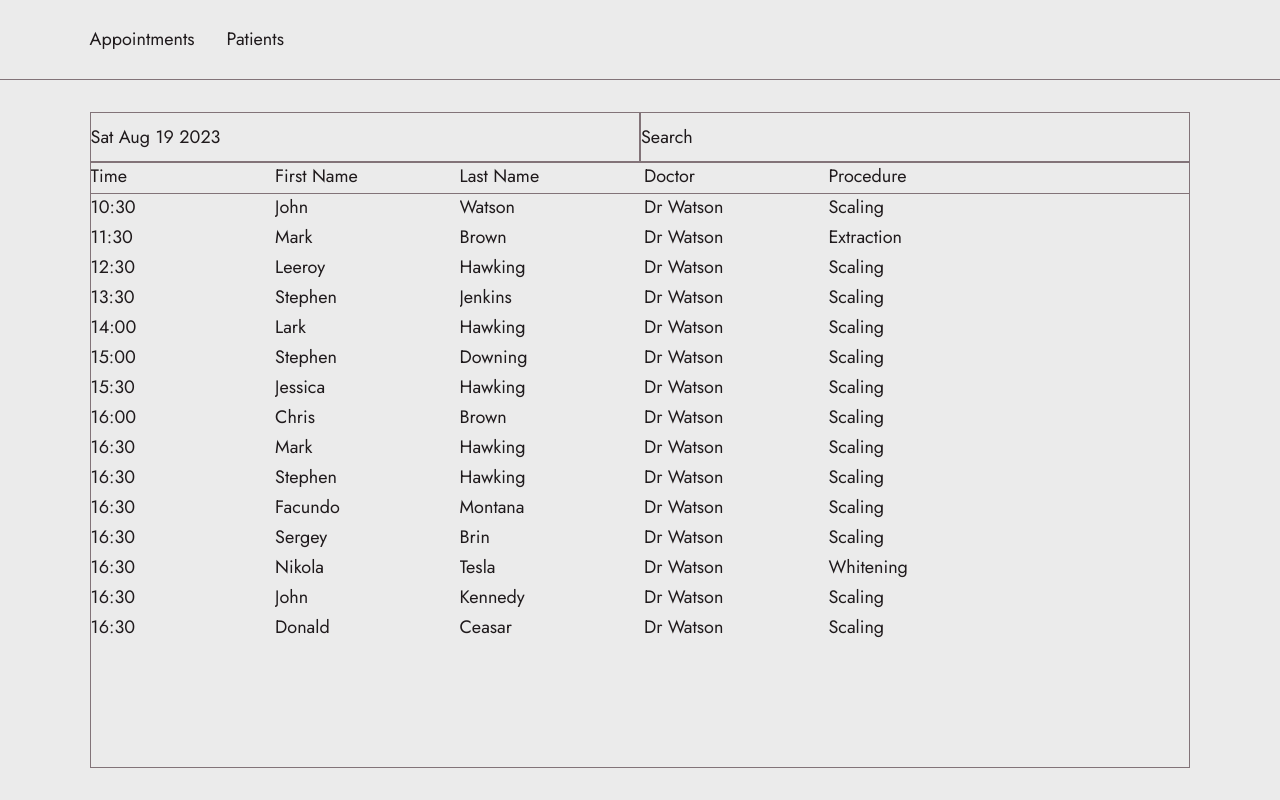
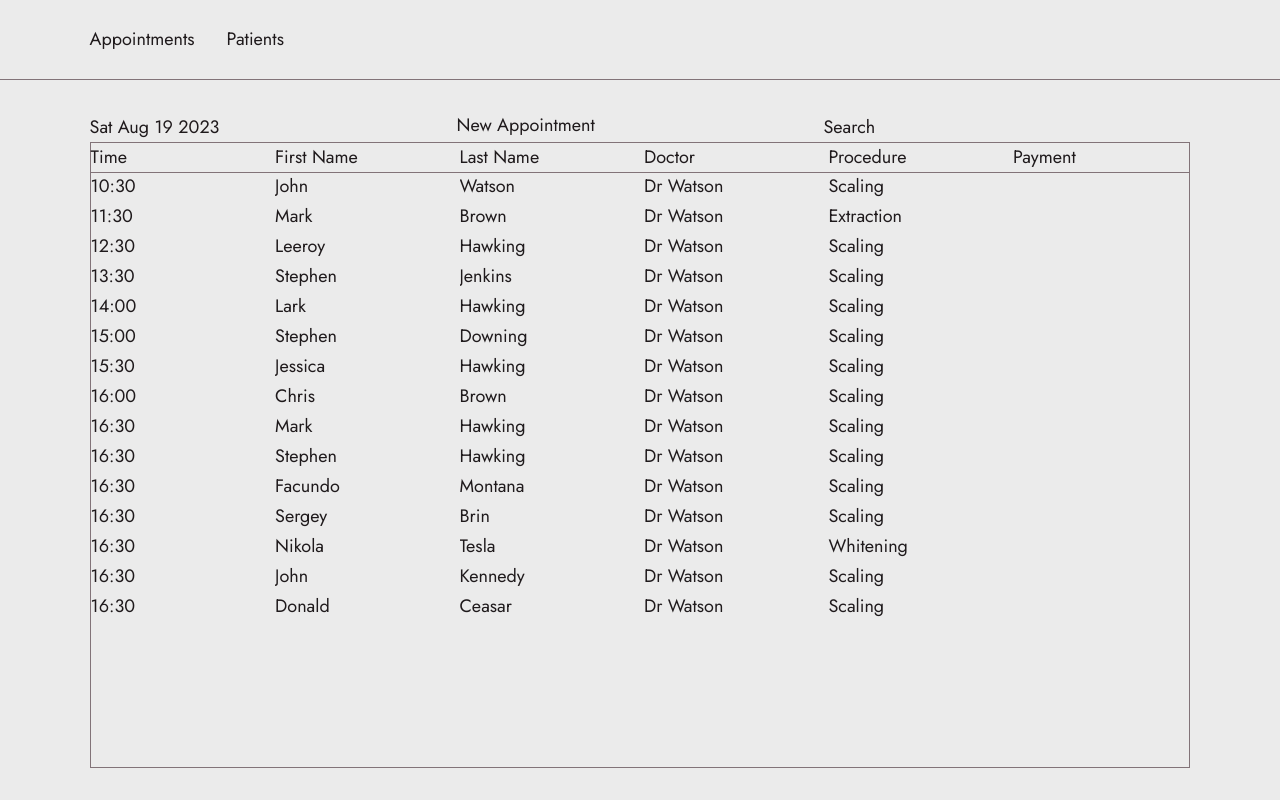
Before and after one commit to spqrod/watson-crm, a React (Create React App) app in the folder client/: page /#/appointments in a window 1280 px wide. Built offline with nearby package versions, Linux system fonts and the light colour scheme.

Commit message:
Edit header row

```diff
--- a/client/src/App.js
+++ b/client/src/App.js
@@ -1,6 +1,6 @@
 import { Route, Routes } from "react-router-dom";
 import Appointments from "./pages/Appointments";
-// import Patients from "./pages/Patients";
+import Patients from "./pages/Patients";
 import Header from "./components/Header";
 import "./styles/variables.css";
 import "./styles/global.css";
@@ -11,7 +11,7 @@ function App() {
       <Header />
       <Routes>
         <Route path="/appointments" element={<Appointments />} />
-        {/* <Route path="/patients" element={<Patients />} /> */}
+        <Route path="/patients" element={<Patients />} />
       </Routes>
     </div>
   );
--- a/client/src/components/AppointmentAsListItem.js
+++ b/client/src/components/AppointmentAsListItem.js
@@ -3,13 +3,9 @@ import "../styles/appointmentAsListItem.css";
 export default function AppointmentAsListItem(data) {
 
     const { appointment, handleAppointmentClick } = data;
-    const { isHeaderRow } = data;
-    let classNameString = "appointmentAsListItem"
-    if (isHeaderRow)
-        classNameString += " headerRow"
 
     return (
-        <li id={ appointment.id } className={ classNameString } onClick={handleAppointmentClick}>
+        <li id={ appointment.id } className="appointmentAsListItem" onClick={handleAppointmentClick}>
             <div className="infoContainer time">
                 <p>{appointment.time}</p>
             </div>
--- a/client/src/pages/Appointments.js
+++ b/client/src/pages/Appointments.js
@@ -209,11 +209,21 @@ export default function Appointments() {
             <div className="dateContainer">
                 <p>{date}</p>
             </div>
+            <div className="addNewContainer">
+                New Appointment
+            </div>
             <div className="searchContainer">
                 <p>Search</p>
             </div>
+            <div className="headerRowContainer">
+                <p>Time</p>
+                <p>First Name</p>
+                <p>Last Name</p>
+                <p>Doctor</p>
+                <p>Procedure</p>
+                <p>Payment</p>
+            </div>
             <ul className="appointmentListContainer" >
-                <AppointmentAsListItem isHeaderRow={ true } appointment={ appointmentHeaderRow } />
                 { display.renderAppointmentsList() }
             </ul>
             <dialog className="dialog">
--- a/client/src/pages/Patients.js
+++ b/client/src/pages/Patients.js
@@ -0,0 +1,223 @@
+import "../styles/patients.css";
+// import AppointmentAsListItem from "../components/AppointmentAsListItem";
+// import AppointmentFormForDialog from "../components/AppointmentFormForDialog";
+import { useState } from "react";
+
+export default function Patients() {
+
+
+    const patientsArray = [
+        {
+            id: 0,
+            date: "02.03.2023",
+            time: "10:30",
+            firstName: "John",
+            lastName: "Watson",
+            doctor: "Dr Watson",
+            procedure: "Scaling",
+            payment: "Nhima"
+        },
+        {
+            id: 1,
+            date: "02.03.2023",
+            time: "11:30",
+            firstName: "Mark",
+            lastName: "Brown",
+            doctor: "Dr Watson",
+            procedure: "Extraction",
+            payment: "Cash"
+        },
+        {
+            id: 2,
+            date: "02.03.2023",
+            time: "12:30",
+            firstName: "Leeroy",
+            lastName: "Hawking",
+            doctor: "Dr Watson",
+            procedure: "Scaling",
+            payment: "Cash"
+        },
+        {
+            id: 3,
+            date: "02.03.2023",
+            time: "13:30",
+            firstName: "Stephen",
+            lastName: "Jenkins",
+            doctor: "Dr Watson",
+            procedure: "Scaling",
+            payment: "Cash"
+        },
+        {
+            id: 4,
+            date: "02.03.2023",
+            time: "14:00",
+            firstName: "Lark",
+            lastName: "Hawking",
+            doctor: "Dr Watson",
+            procedure: "Scaling",
+            payment: "Cash"
+        },
+        {
+            id: 5,
+            date: "02.03.2023",
+            time: "15:00",
+            firstName: "Stephen",
+            lastName: "Downing",
+            doctor: "Dr Watson",
+            procedure: "Scaling",
+            payment: "Cash"
+        },
+        {
+            id: 6,
+            date: "02.03.2023",
+            time: "15:30",
+            firstName: "Jessica",
+            lastName: "Hawking",
+            doctor: "Dr Watson",
+            procedure: "Scaling",
+            payment: "Cash"
+        },
+        {
+            id: 7,
+            date: "02.03.2023",
+            time: "16:00",
+            firstName: "Chris",
+            lastName: "Brown",
+            doctor: "Dr Watson",
+            procedure: "Scaling",
+            payment: "Cash"
+        },
+        {
+            id: 8,
+            date: "02.03.2023",
+            time: "16:30",
+            firstName: "Mark",
+            lastName: "Hawking",
+            doctor: "Dr Watson",
+            procedure: "Scaling",
+            payment: "Cash"
+        },
+        {
+            id: 9,
+            date: "02.03.2023",
+            time: "16:30",
+            firstName: "Stephen",
+            lastName: "Hawking",
+            doctor: "Dr Watson",
+            procedure: "Scaling",
+            payment: "Cash"
+        },
+        {
+            id: 10,
+            date: "02.03.2023",
+            time: "16:30",
+            firstName: "Facundo",
+            lastName: "Montana",
+            doctor: "Dr Watson",
+            procedure: "Scaling",
+            payment: "Nhima"
+        },
+        {
+            id: 11,
+            date: "02.03.2023",
+            time: "16:30",
+            firstName: "Sergey",
+            lastName: "Brin",
+            doctor: "Dr Watson",
+            procedure: "Scaling",
+            payment: "Cash"
+        },
+        {
+            id: 12,
+            date: "02.03.2023",
+            time: "16:30",
+            firstName: "Nikola",
+            lastName: "Tesla",
+            doctor: "Dr Watson",
+            procedure: "Whitening",
+            payment: "Cash"
+        },
+        {
+            id: 13,
+            date: "02.03.2023",
+            time: "16:30",
+            firstName: "John",
+            lastName: "Kennedy",
+            doctor: "Dr Watson",
+            procedure: "Scaling",
+            payment: "Nhima"
+        },
+        {
+            id: 14,
+            date: "02.03.2023",
+            time: "16:30",
+            firstName: "Donald",
+            lastName: "Ceasar",
+            doctor: "Dr Watson",
+            procedure: "Scaling",
+            payment: "Cash"
+        },
+
+    ];
+
+    const appointmentHeaderRow = {
+        id: 0,
+        date: "Date",
+        time: "Time",
+        firstName: "First Name",
+        lastName: "Last Name",
+        doctor: "Doctor",
+        procedure: "Procedure",
+        payment: "Payment"
+    };
+
+    const [ selectedPatient, setSelectedPatient ] = useState(patientsArray[0]);
+
+    const controller = {
+        handleAppointmentClick: function(e) {
+            const patientID = e.currentTarget.id;
+            const patient = controller.getPatient(patientID);
+            setSelectedPatient(patient);
+            display.showDialog(patient);
+        },
+        getPatient: function(id) {
+            return patientsArray[id];
+        },
+        getPatientData: function() {
+
+        },
+    };
+
+    const display = {
+        // renderpatientsList: function() {
+        //     const liArray = patientsArray.map((item, index) =>
+        //         <AppointmentAsListItem appointment={ item } key = { item.id } handleAppointmentClick = { controller.handleAppointmentClick } />
+        //     )
+        //     return liArray;
+        // },
+        showDialog: function() {
+            const dialog = document.querySelector(".dialog");
+            dialog.showModal();
+        },
+    }
+
+    return (
+        <section className="patientsPage section">
+            <div className="searchContainer">
+                <p>Search</p>
+            </div>
+            <ul className="patientsListContainer" >
+                {/* <AppointmentAsListItem isHeaderRow={ true } appointment={ appointmentHeaderRow } />
+                { display.renderpatientsList() } */}
+            </ul>
+            <dialog className="dialog">
+                <form className="formForDialogCloseButton" method="dialog">
+                    <button className="closeButton" >
+                        x
+                    </button>
+                </form>
+                {/* <AppointmentFormForDialog appointment={selectedPatient} /> */}
+            </dialog>
+        </section>
+    );
+}
--- a/client/src/styles/appointmentAsListItem.css
+++ b/client/src/styles/appointmentAsListItem.css
@@ -4,10 +4,6 @@
     grid-auto-columns: 1fr;
     grid-auto-flow: column;
     grid-template-rows: 30px;
-
-    &.headerRow {
-        border-bottom: var(--border);
-    }
 
     .infoContainer {
         overflow: scroll;
--- a/client/src/styles/appointments.css
+++ b/client/src/styles/appointments.css
@@ -1,27 +1,48 @@
 .appointmentsPage {
     display: grid;
-    grid-template-columns: 1fr 1fr;
-    grid-template-rows: 50px 1fr;
+    grid-template-columns: 1fr 1fr 1fr;
+    grid-template-rows: 30px 30px 1fr;
 
     .dateContainer {
         grid-column: 1 / 2;
         grid-row: 1 / 2;
-        border: var(--border);
         display: flex;
         align-items: center;
     }
 
-    .searchContainer {
+    .addNewContainer {
         grid-column: 2 / 3;
         grid-row: 1 / 2;
-        border: var(--border);
+    }
+
+    .searchContainer {
+        grid-column: 3 / 4;
+        grid-row: 1 / 2;
         display: flex;
         align-items: center;
     }
 
+    .headerRowContainer {
+        grid-column: 1 / 4;
+        grid-row: 2 / 3;
+        display: grid;
+        grid-auto-columns: 1fr;
+        grid-auto-flow: column;
+        gap: var(--small-gap);
+        border-top: var(--border);
+        border-left: var(--border);
+        border-right: var(--border);
+
+        & p {
+            display: flex;
+            align-items: center;
+        }
+
+    }
+
     .appointmentListContainer {
-        grid-column: 1 / 3;
-        grid-row: 2 / 3;
+        grid-column: 1 / 4;
+        grid-row: 3 / 4;
         border: var(--border);
         overflow: scroll;
     }
```
